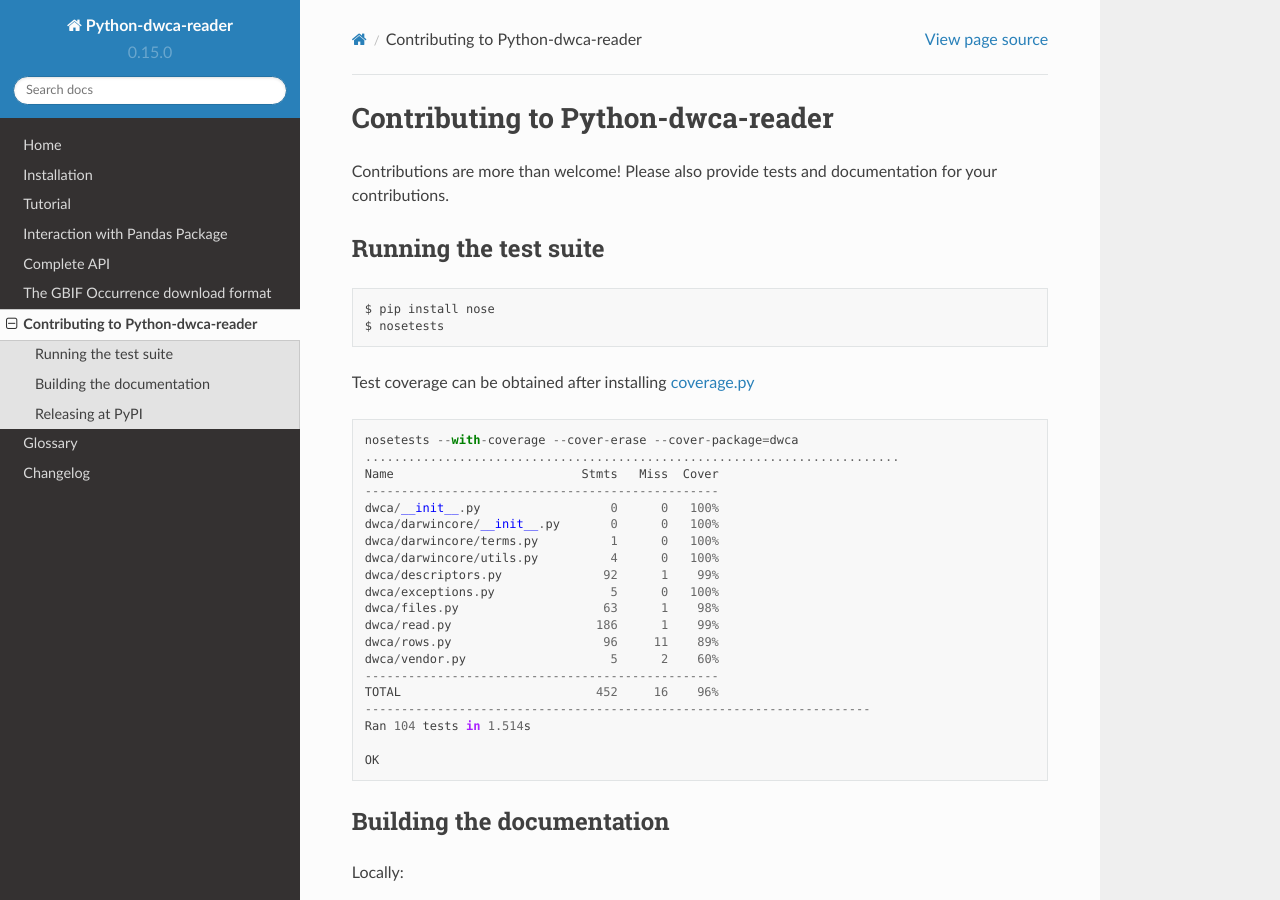
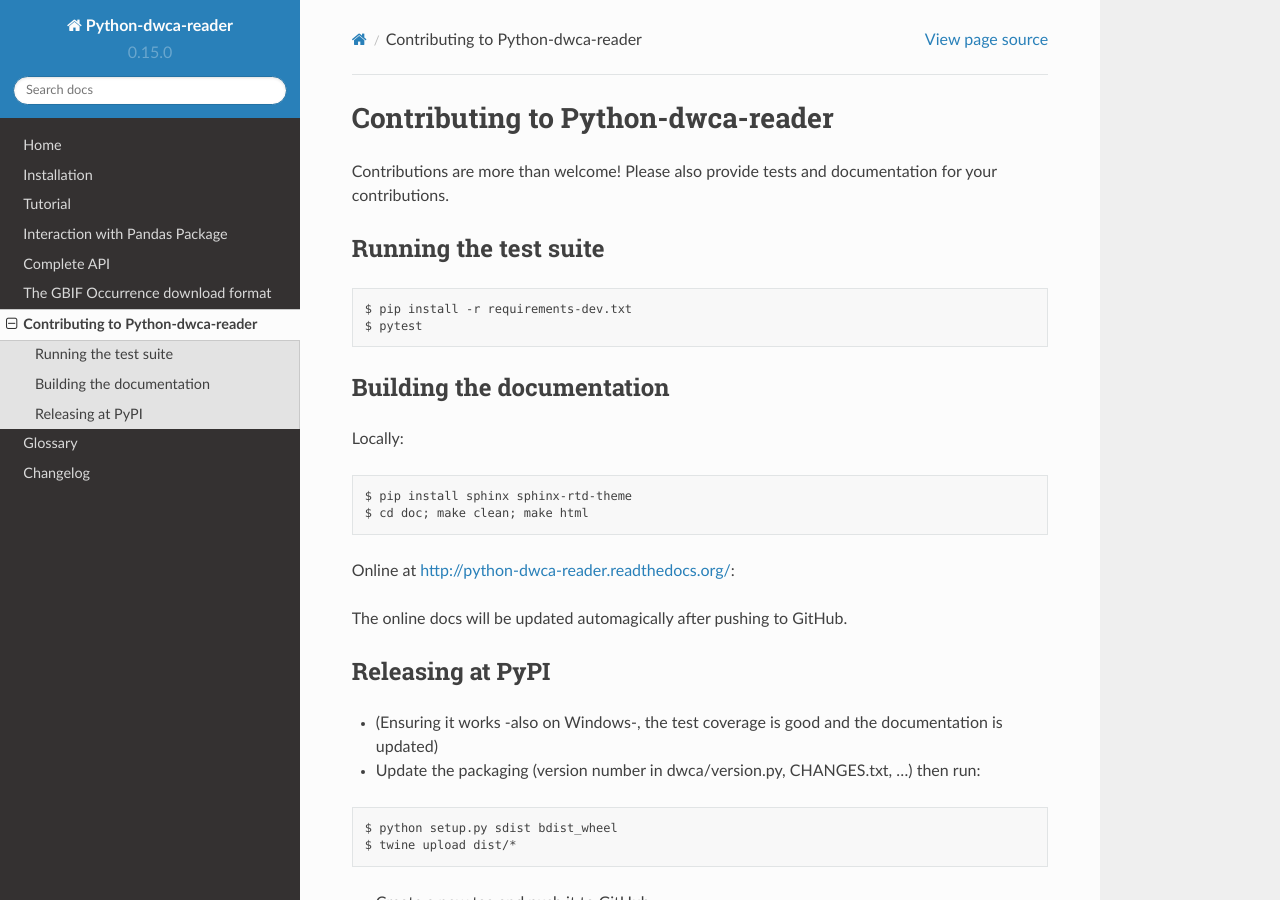
Before and after one commit to BelgianBiodiversityPlatform/python-dwca-reader, a Sphinx documentation site: the page built from doc/contributing.rst, in a window 1280 px wide and 900 px high. Built offline with Sphinx 7.4.7 and the Read the Docs theme 2.0.0, drawn with Linux system fonts in a browser that asks for light colours.

Commit message:
Fix contributing.rst (#103)

```diff
--- a/doc/contributing.rst
+++ b/doc/contributing.rst
@@ -8,33 +8,8 @@
 
 ::
 
-    $ pip install nose
-    $ nosetests
-
-Test coverage can be obtained after installing `coverage.py`_
-
-::
-
-    nosetests --with-coverage --cover-erase --cover-package=dwca
-    ..........................................................................
-    Name                          Stmts   Miss  Cover
-    -------------------------------------------------
-    dwca/__init__.py                  0      0   100%
-    dwca/darwincore/__init__.py       0      0   100%
-    dwca/darwincore/terms.py          1      0   100%
-    dwca/darwincore/utils.py          4      0   100%
-    dwca/descriptors.py              92      1    99%
-    dwca/exceptions.py                5      0   100%
-    dwca/files.py                    63      1    98%
-    dwca/read.py                    186      1    99%
-    dwca/rows.py                     96     11    89%
-    dwca/vendor.py                    5      2    60%
-    -------------------------------------------------
-    TOTAL                           452     16    96%
-    ----------------------------------------------------------------------
-    Ran 104 tests in 1.514s
-
-    OK
+    $ pip install -r requirements-dev.txt
+    $ pytest
 
 Building the documentation
 --------------------------
```
